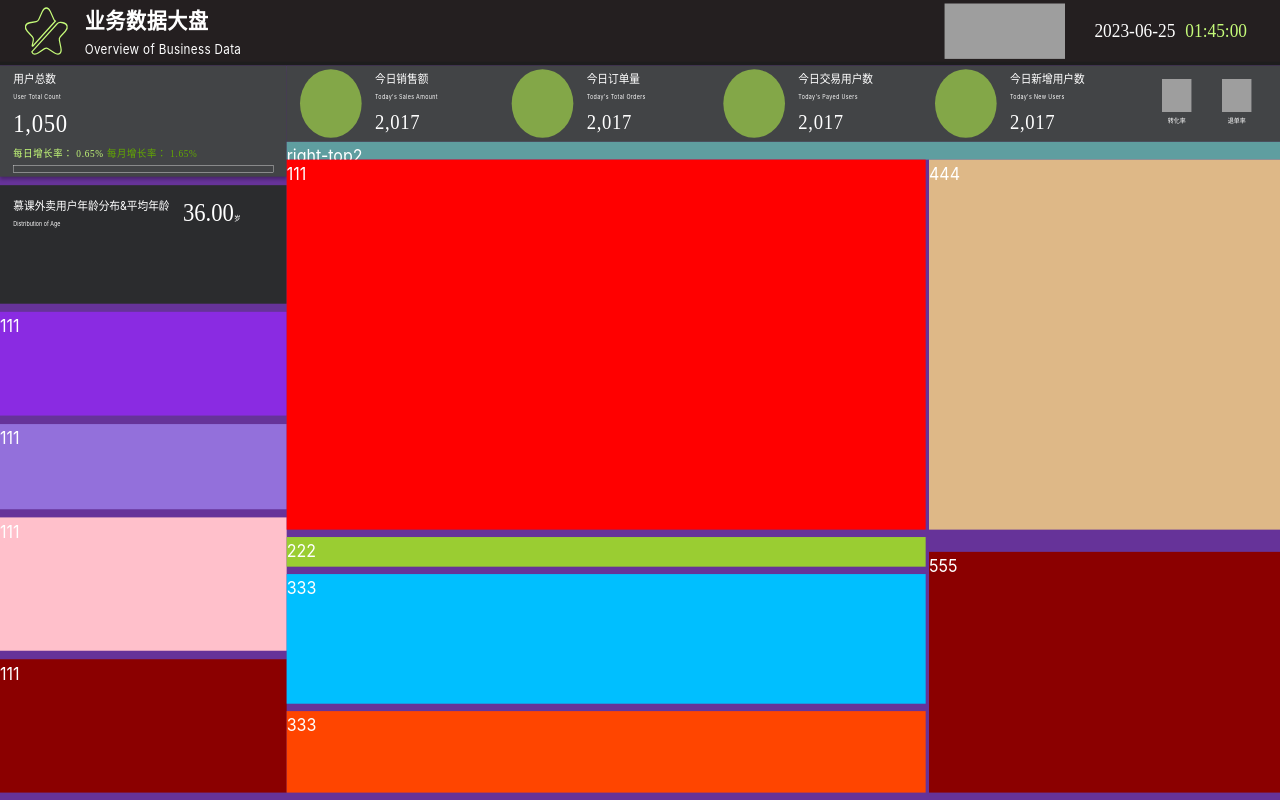
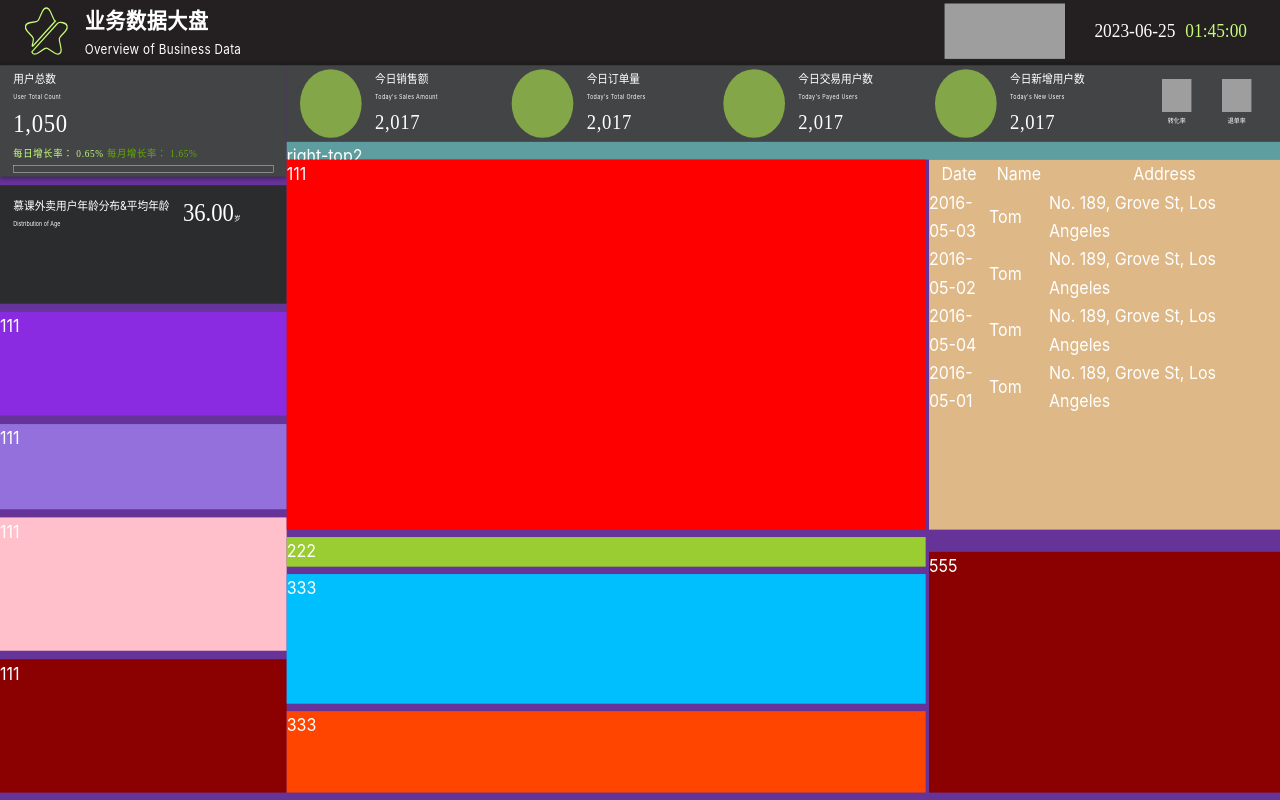
Before and after one commit to YXJR/Echarts-Screen, a Vue app: page / in a window 1280 px wide. Built offline with nearby package versions, Linux system fonts and the light colour scheme; grey boxes are pictures that could not be loaded.

Commit message:
add-elementPlus

```diff
--- /dev/null
+++ b/src/components/AutoScrollTable/index.js
@@ -0,0 +1,5 @@
+import AutoScrollTable from "./index.vue"
+
+export default function (Vue) {
+  Vue.component(AutoScrollTable.name, AutoScrollTable)
+}
--- /dev/null
+++ b/src/components/AutoScrollTable/index.vue
@@ -0,0 +1,58 @@
+<template>
+  <el-table
+    :data="tableData"
+    style="width: 100%"
+  >
+    <el-table-column
+      prop="date"
+      label="Date"
+      width="180"
+    />
+    <el-table-column
+      prop="name"
+      label="Name"
+      width="180"
+    />
+    <el-table-column
+      prop="address"
+      label="Address"
+    />
+  </el-table>
+</template>
+
+<script >
+export default {
+  name: 'AutoScrollTable',
+  setup () {
+    const tableData = [
+      {
+        date: '2016-05-03',
+        name: 'Tom',
+        address: 'No. 189, Grove St, Los Angeles',
+      },
+      {
+        date: '2016-05-02',
+        name: 'Tom',
+        address: 'No. 189, Grove St, Los Angeles',
+      },
+      {
+        date: '2016-05-04',
+        name: 'Tom',
+        address: 'No. 189, Grove St, Los Angeles',
+      },
+      {
+        date: '2016-05-01',
+        name: 'Tom',
+        address: 'No. 189, Grove St, Los Angeles',
+      },
+    ]
+    return {
+      tableData
+    }
+  }
+}
+
+  </script>
+
+<style lang="scss" scoped>
+</style>
--- a/src/components/index.js
+++ b/src/components/index.js
@@ -5,6 +5,7 @@ import VueEcharts from "./VueEcharts/index"
 import Logo from "./Logo/index.js"
 import CountTo from "./VueCountTo/index.js"
 import Icon from "./Icon/index"
+import AutoScrollTable from "./AutoScrollTable/index"
 
 export default function (Vue) {
   Vue.use(Container)
@@ -13,4 +14,5 @@ export default function (Vue) {
   Vue.use(Logo)
   Vue.use(CountTo)
   Vue.use(Icon)
+  Vue.use(AutoScrollTable)
 }
--- a/src/main.js
+++ b/src/main.js
@@ -5,9 +5,14 @@ import App from "./App.vue"
 import router from "./router"
 import componentFun from "./components/index"
 import TopHeader from "./components/TopHeader/index.vue"
+import ElementPlus from "element-plus"
 const app = createApp(App)
 
 // 全局注册组件
 componentFun(app)
 
-app.component(TopHeader.name, TopHeader).use(router).mount("#app")
+app
+  .component(TopHeader.name, TopHeader)
+  .use(ElementPlus, { size: "small", zIndex: 3000 })
+  .use(router)
+  .mount("#app")
--- a/src/views/Home.vue
+++ b/src/views/Home.vue
@@ -50,7 +50,9 @@
               <div class="right-left4">333</div>
             </div>
             <div class="right-right">
-              <div class="right-right1">444</div>
+              <div class="right-right1">
+                <auto-scroll-table></auto-scroll-table>
+              </div>
               <div class="right-right2">555</div>
             </div>
           </div>
```
